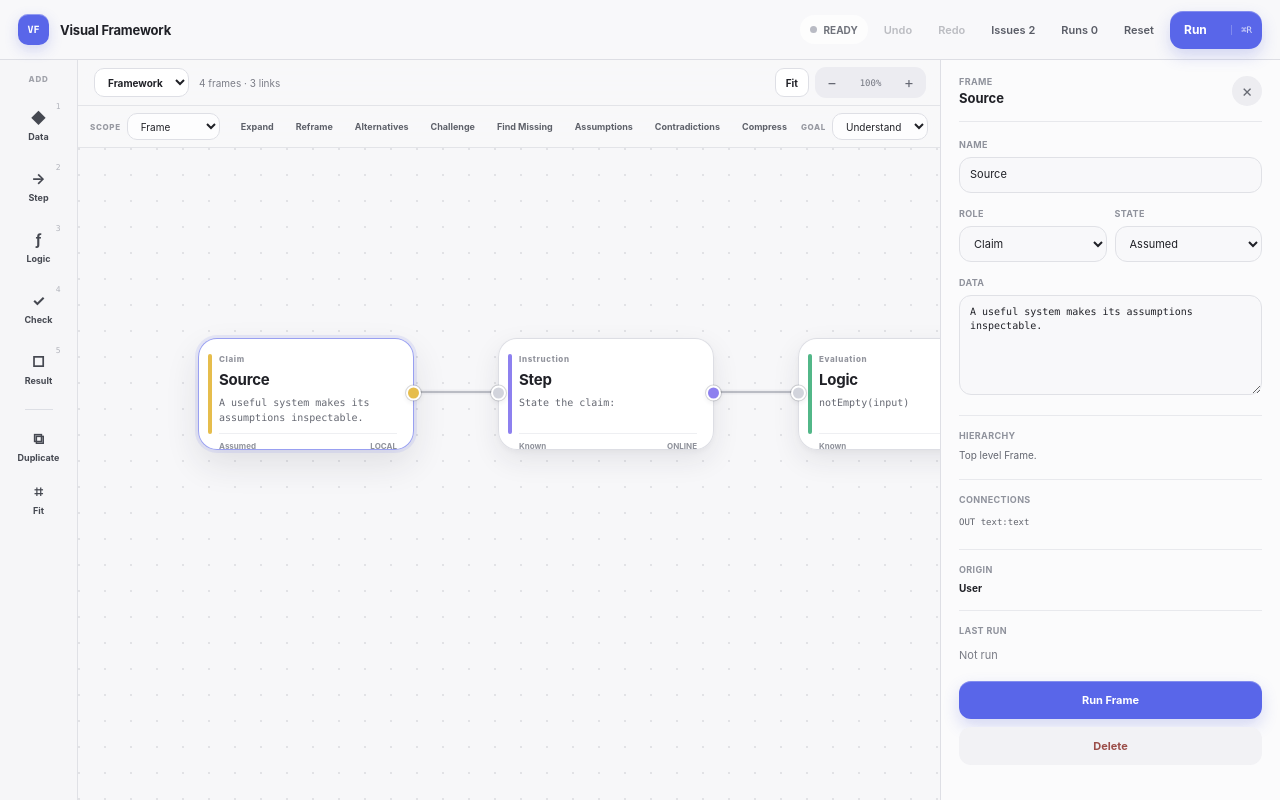
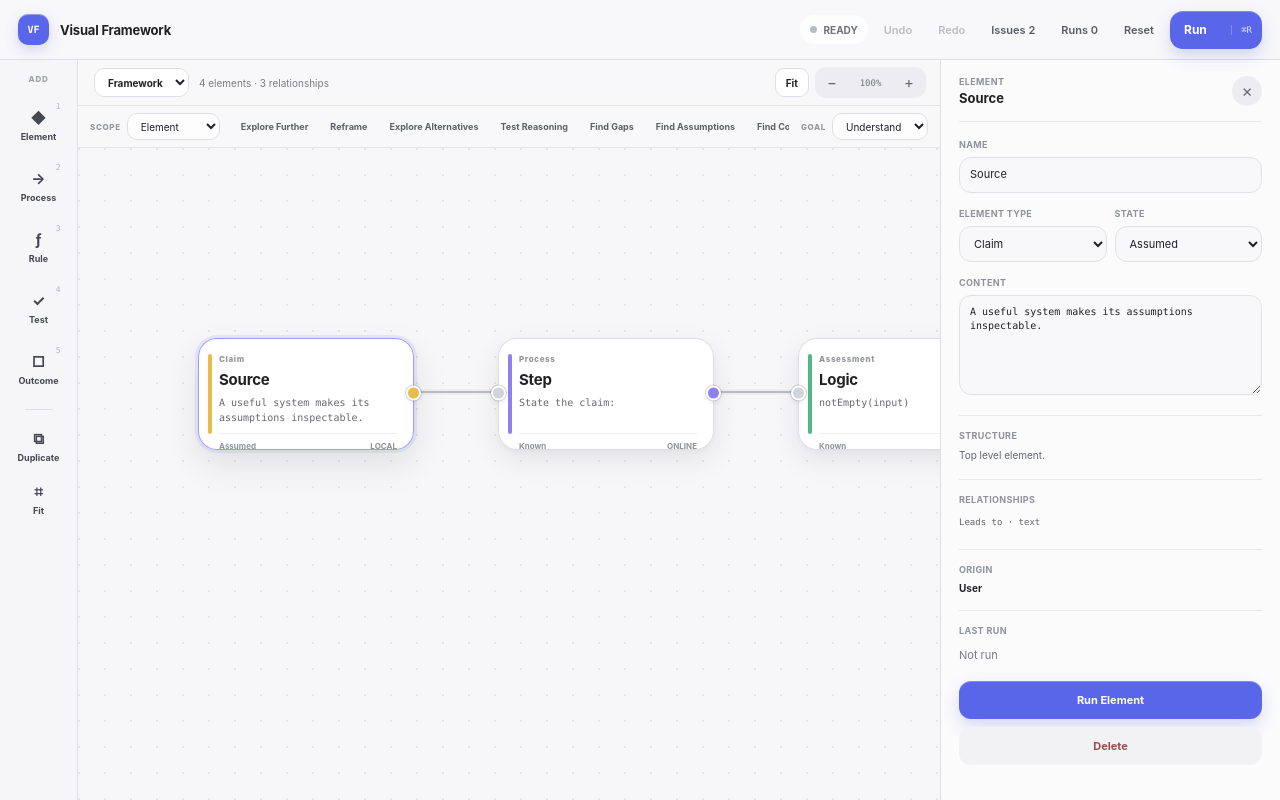
Before and after one commit to Joenasriani/visual-framework-system-app, a React (Vite) app: page / in a window 1280 px wide. Built offline with nearby package versions, Linux system fonts and the light colour scheme.

Commit message:
Human sciences nomenclature for VFA interface
User-facing terminology only. Internal graph types, runtime behavior, persistence, styling, layout, animation, and domain contracts remain unchanged.

```diff
--- a/src/App.tsx
+++ b/src/App.tsx
@@ -34,11 +34,11 @@ import {
 } from './storage/indexeddb';
 
 const KIND_LABELS: Record<FrameKind, string> = {
-  asset: 'DATA',
-  instruction: 'STEP',
-  expression: 'LOGIC',
-  check: 'CHECK',
-  output: 'RESULT'
+  asset: 'ELEMENT',
+  instruction: 'PROCESS',
+  expression: 'RULE',
+  check: 'TEST',
+  output: 'OUTCOME'
 };
 
 const ROLES: FrameRole[] = [
@@ -52,15 +52,52 @@ const RELATIONSHIPS: RelationshipMeaning[] = [
   'supports','challenges','contradicts','depends-on','causes','influences','constrains','explains','derives-from','evidence-for','assumes','questions','tests','validates','refines','reframes','alternative-to','contains','part-of'
 ];
 const STRUCTURAL_OPERATIONS: Array<[StructuralOperation, string]> = [
-  ['expand','Expand'],
+  ['expand','Explore Further'],
   ['reframe','Reframe'],
-  ['alternatives','Alternatives'],
-  ['challenge','Challenge'],
-  ['find-missing','Find Missing'],
-  ['identify-assumption','Assumptions'],
-  ['find-contradiction','Contradictions'],
-  ['compress','Compress']
+  ['alternatives','Explore Alternatives'],
+  ['challenge','Test Reasoning'],
+  ['find-missing','Find Gaps'],
+  ['identify-assumption','Find Assumptions'],
+  ['find-contradiction','Find Conflicts'],
+  ['compress','Condense']
 ];
+
+const ROLE_LABELS: Partial<Record<FrameRole, string>> = {
+  constraint: 'Condition',
+  effect: 'Outcome',
+  alternative: 'Alternative Explanation',
+  contradiction: 'Conflict',
+  transformation: 'Change Process',
+  evaluation: 'Assessment',
+  result: 'Finding',
+  instruction: 'Process'
+};
+
+const STATE_LABELS: Partial<Record<EpistemicState, string>> = {
+  disputed: 'Mixed / Disputed'
+};
+
+const RELATIONSHIP_LABELS: Partial<Record<RelationshipMeaning, string>> = {
+  'depends-on': 'Depends On',
+  'causes': 'Causes',
+  'influences': 'Influences',
+  'constrains': 'Limits',
+  'explains': 'Explains',
+  'derives-from': 'Comes From',
+  'evidence-for': 'Is Evidence For',
+  'assumes': 'Assumes',
+  'questions': 'Questions',
+  'tests': 'Tests',
+  'validates': 'Checks',
+  'refines': 'Refines',
+  'reframes': 'Reframes',
+  'alternative-to': 'Alternative To',
+  'contains': 'Contains',
+  'part-of': 'Part Of',
+  'supports': 'Supports',
+  'challenges': 'Challenges',
+  'contradicts': 'Conflicts With'
+};
 
 const clamp = (value: number, min: number, max: number) => Math.max(min, Math.min(max, value));
 const clone = <T,>(value: T): T => structuredClone(value);
@@ -70,6 +107,9 @@ const short = (value: unknown, limit = 82) => {
   return text.length > limit ? `${text.slice(0, Math.max(0, limit - 1))}…` : text;
 };
 const label = (value: string) => value.replaceAll('-', ' ').replace(/\b\w/g, match => match.toUpperCase());
+const roleLabel = (value: FrameRole) => ROLE_LABELS[value] ?? label(value);
+const stateLabel = (value: EpistemicState) => STATE_LABELS[value] ?? label(value);
+const relationshipLabel = (value: RelationshipMeaning) => RELATIONSHIP_LABELS[value] ?? label(value);
 
 function portCenter(frame: Frame, side: 'in' | 'out', index = 0) {
   return { x: side === 'out' ? frame.x + FRAME_WIDTH : frame.x, y: frame.y + 54 + index * 22 };
@@ -948,11 +988,11 @@ export default function App() {
       <aside className="tool-rail" aria-label="Add to framework">
         <div className="tool-caption">ADD</div>
         {([
-          ['asset', '◆', 'Data', '1'],
-          ['instruction', '→', 'Step', '2'],
-          ['expression', 'ƒ', 'Logic', '3'],
-          ['check', '✓', 'Check', '4'],
-          ['output', '□', 'Result', '5']
+          ['asset', '◆', 'Element', '1'],
+          ['instruction', '→', 'Process', '2'],
+          ['expression', 'ƒ', 'Rule', '3'],
+          ['check', '✓', 'Test', '4'],
+          ['output', '□', 'Outcome', '5']
         ] as const).map(([kind, glyph, toolLabel, key]) => (
           <button key={kind} className="tool" onClick={() => addFrame(kind)}>
             <span className="tool-glyph">{glyph}</span><span className="tool-label">{toolLabel}</span><span className="tool-key">{key}</span>
@@ -970,15 +1010,15 @@ export default function App() {
               {frameworkList.map(item => <option key={item.id} value={item.id}>{item.name}</option>)}
               {!frameworkList.some(item => item.id === framework.id) && <option value={framework.id}>{framework.name}</option>}
             </select>
-            <span>{framework.frames.length} frames · {connectionCount} links</span>
+            <span>{framework.frames.length} elements · {connectionCount} relationships</span>
             {selectedFrameIds.length > 1 && <b className="selection-count">{selectedFrameIds.length} selected</b>}
           </div>
           <div className="workspace-controls">
             {selectedFrameIds.length === 2 && <>
               <select className="relation-select" value={relationshipMeaning} onChange={(event: React.ChangeEvent<HTMLSelectElement>) => setRelationshipMeaning(event.target.value as RelationshipMeaning)}>
-                {RELATIONSHIPS.map(item => <option key={item} value={item}>{label(item)}</option>)}
+                {RELATIONSHIPS.map(item => <option key={item} value={item}>{relationshipLabel(item)}</option>)}
               </select>
-              <button className="quiet-action" onClick={connectMeaning}>Relate</button>
+              <button className="quiet-action" onClick={connectMeaning}>Connect</button>
             </>}
             <button className="quiet-action" onClick={fitView}>Fit</button>
             <div className="zoom"><button onClick={() => setScale(value => clamp(+(value - 0.1).toFixed(2), 0.35, 1.6))}>−</button><span>{Math.round(scale * 100)}%</span><button onClick={() => setScale(value => clamp(+(value + 0.1).toFixed(2), 0.35, 1.6))}>+</button></div>
@@ -986,7 +1026,7 @@ export default function App() {
         </div>
 
         <div className="structure-bar">
-          <div className="scope-control"><span>SCOPE</span><select value={scopeMode} onChange={(event: React.ChangeEvent<HTMLSelectElement>) => setScopeMode(event.target.value as ScopeMode)}><option value="frame">Frame</option><option value="selection">Selection</option><option value="branch">Branch</option><option value="framework">Framework</option></select></div>
+          <div className="scope-control"><span>SCOPE</span><select value={scopeMode} onChange={(event: React.ChangeEvent<HTMLSelectElement>) => setScopeMode(event.target.value as ScopeMode)}><option value="frame">Element</option><option value="selection">Selection</option><option value="branch">Path</option><option value="framework">Framework</option></select></div>
           <div className="structure-actions">
             {STRUCTURAL_OPERATIONS.map(([operation, operationLabel]) => <button key={operation} onClick={() => void runStructuralOperation(operation)} disabled={status === 'THINKING' || status === 'RUNNING'}>{operationLabel}</button>)}
           </div>
@@ -1030,7 +1070,7 @@ export default function App() {
                       onPointerDown={(event: React.PointerEvent<SVGPathElement>) => event.stopPropagation()}
                       onClick={(event: React.MouseEvent<SVGPathElement>) => { event.stopPropagation(); setSelectedFrameIds([]); setSelectedConnectionId(connection.id); }}
                     />
-                    {selected && semantic && <text className="connection-label" x={geometry.mid.x} y={geometry.mid.y - 9} textAnchor="middle">{label(connection.meaning ?? 'depends-on')}</text>}
+                    {selected && semantic && <text className="connection-label" x={geometry.mid.x} y={geometry.mid.y - 9} textAnchor="middle">{relationshipLabel(connection.meaning ?? 'depends-on')}</text>}
                     {selected && (
                       <g
                         className="connection-remove"
@@ -1055,7 +1095,7 @@ export default function App() {
                 const active = run?.activeFrameId === frame.id;
                 const selected = selectedFrameIds.includes(frame.id);
                 const body = active ? 'Running…' : step?.status === 'ok' ? short(step.output) : step?.status === 'error' ? 'Execution stopped' : frame.kind === 'asset' ? short(frame.value) : frame.body || '';
-                const meta = active ? 'RUNNING' : step ? `${step.durationMs}ms` : frame.epistemicState ? label(frame.epistemicState) : frame.outputs[0]?.type ?? 'result';
+                const meta = active ? 'RUNNING' : step ? `${step.durationMs}ms` : frame.epistemicState ? stateLabel(frame.epistemicState) : 'UNASSESSED';
                 const children = childrenByParent.get(frame.id) ?? [];
                 const parent = frame.parentId ? frameMap.get(frame.parentId) : undefined;
                 return (
@@ -1069,7 +1109,7 @@ export default function App() {
                     onPointerUp={onFramePointerUp}
                     onDoubleClick={() => { setSelectedFrameIds([frame.id]); setSideMode('frame'); }}
                   >
-                    <div className="frame-index">{label(frame.role ?? KIND_LABELS[frame.kind])}</div>
+                    <div className="frame-index">{frame.role ? roleLabel(frame.role) : KIND_LABELS[frame.kind]}</div>
                     <div className="frame-title">{frame.title}</div>
                     <div className="frame-body">{body}</div>
                     <div className="frame-meta"><span>{meta}</span><span>{frame.operation === 'MODEL' ? 'ONLINE' : 'LOCAL'}</span></div>
@@ -1081,7 +1121,7 @@ export default function App() {
                         data-port="in"
                         data-frame-id={frame.id}
                         data-port-id={port.id}
-                        title={`${port.name}: ${port.type}`}
+                        title="Connect into this element"
                         className={`port port-in${wire ? compatible(wire.outputType, port.type) && wire.fromFrame !== frame.id ? ' can-connect' : ' cannot-connect' : ''}`}
                         style={{ top: 54 + index * 22 }}
                         onPointerDown={(event: React.PointerEvent<HTMLButtonElement>) => event.stopPropagation()}
@@ -1093,7 +1133,7 @@ export default function App() {
                         data-port="out"
                         data-frame-id={frame.id}
                         data-port-id={port.id}
-                        title={`${port.name}: ${port.type}`}
+                        title="Connect from this element"
                         className="port port-out"
                         style={{ top: 54 + index * 22 }}
                         onPointerDown={(event: React.PointerEvent<HTMLButtonElement>) => startWire(event, frame, port, index)}
@@ -1159,43 +1199,43 @@ function FrameInspector({ frame, step, selectedCount, childCount, onClose, onCha
   onRelease: () => void;
   onToggleCollapse: () => void;
 }) {
-  const bodyLabel = { asset: 'Data', instruction: 'Order', expression: 'Logic', check: 'Check', output: 'Content' }[frame.kind];
+  const bodyLabel = { asset: 'Content', instruction: 'Instruction', expression: 'Rule', check: 'Test', output: 'Finding' }[frame.kind];
   return <>
-    <div className="inspector-head"><div><span>FRAME</span><strong>{frame.title}</strong></div><button className="close-inspector" onClick={onClose}>×</button></div>
+    <div className="inspector-head"><div><span>ELEMENT</span><strong>{frame.title}</strong></div><button className="close-inspector" onClick={onClose}>×</button></div>
     <label className="field"><span>Name</span><input value={frame.title} onChange={(event: React.ChangeEvent<HTMLInputElement>) => onChange({ title: event.target.value })} /></label>
     <div className="dual-field">
-      <label className="field"><span>Role</span><select value={frame.role ?? 'concept'} onChange={(event: React.ChangeEvent<HTMLSelectElement>) => onChange({ role: event.target.value as FrameRole })}>{ROLES.map(role => <option key={role} value={role}>{label(role)}</option>)}</select></label>
-      <label className="field"><span>State</span><select value={frame.epistemicState ?? 'unknown'} onChange={(event: React.ChangeEvent<HTMLSelectElement>) => onChange({ epistemicState: event.target.value as EpistemicState })}>{STATES.map(state => <option key={state} value={state}>{label(state)}</option>)}</select></label>
+      <label className="field"><span>Element Type</span><select value={frame.role ?? 'concept'} onChange={(event: React.ChangeEvent<HTMLSelectElement>) => onChange({ role: event.target.value as FrameRole })}>{ROLES.map(role => <option key={role} value={role}>{roleLabel(role)}</option>)}</select></label>
+      <label className="field"><span>State</span><select value={frame.epistemicState ?? 'unknown'} onChange={(event: React.ChangeEvent<HTMLSelectElement>) => onChange({ epistemicState: event.target.value as EpistemicState })}>{STATES.map(state => <option key={state} value={state}>{stateLabel(state)}</option>)}</select></label>
     </div>
-    {frame.kind === 'instruction' && <div className="order-block"><span>Orders</span><div className="order-list">{FRAME_ORDERS.map(order => <button key={order.id} className={frame.orderPreset === order.id ? 'active' : ''} onClick={() => onChange({ title: order.title, body: order.prompt, operation: 'MODEL', orderPreset: order.id })}>{order.title}</button>)}</div></div>}
+    {frame.kind === 'instruction' && <div className="order-block"><span>Methods</span><div className="order-list">{FRAME_ORDERS.map(order => <button key={order.id} className={frame.orderPreset === order.id ? 'active' : ''} onClick={() => onChange({ title: order.title, body: order.prompt, operation: 'MODEL', orderPreset: order.id })}>{order.title}</button>)}</div></div>}
     {frame.kind !== 'output' && <label className="field"><span>{bodyLabel}</span><textarea value={String(frame.kind === 'asset' ? frame.value ?? '' : frame.body)} onChange={(event: React.ChangeEvent<HTMLTextAreaElement>) => frame.kind === 'asset' ? onChange({ value: event.target.value }) : onChange({ body: event.target.value, orderPreset: '' })} /></label>}
-    {(frame.kind === 'instruction' || frame.kind === 'expression') && <div className="seg-field"><span>Mode</span><div className="seg"><button className={frame.operation === 'DETERMINISTIC' ? 'active' : ''} onClick={() => onChange({ operation: 'DETERMINISTIC' })}>Local</button><button className={frame.operation === 'MODEL' ? 'active' : ''} onClick={() => onChange({ operation: 'MODEL' })}>Online</button></div></div>}
-    {frame.kind === 'expression' && <div className="seg-field"><span>Behavior</span><div className="seg"><button className={frame.expressionClass === 'EXECUTABLE' ? 'active' : ''} onClick={() => onChange({ expressionClass: 'EXECUTABLE' })}>Run</button><button className={frame.expressionClass === 'DESCRIPTIVE' ? 'active' : ''} onClick={() => onChange({ expressionClass: 'DESCRIPTIVE' })}>Note</button></div></div>}
-    <div className="hierarchy-block"><span>Hierarchy</span><p>{frame.parentId ? 'Contained by another Frame.' : 'Top level Frame.'}{childCount ? ` Contains ${childCount}.` : ''}</p>{selectedCount > 1 && <button onClick={onContain}>Contain selection in active Frame</button>}{frame.parentId && <button onClick={onRelease}>Release from parent</button>}{childCount > 0 && <button onClick={onToggleCollapse}>{frame.collapsed ? 'Expand children' : 'Collapse children'}</button>}</div>
-    <div className="io-block"><span>Connections</span>{[...frame.inputs.map(port => `IN  ${port.name}:${port.type}`), ...frame.outputs.map(port => `OUT ${port.name}:${port.type}`)].map(text => <code key={text}>{text}</code>)}</div>
+    {(frame.kind === 'instruction' || frame.kind === 'expression') && <div className="seg-field"><span>Processing</span><div className="seg"><button className={frame.operation === 'DETERMINISTIC' ? 'active' : ''} onClick={() => onChange({ operation: 'DETERMINISTIC' })}>Local</button><button className={frame.operation === 'MODEL' ? 'active' : ''} onClick={() => onChange({ operation: 'MODEL' })}>Model</button></div></div>}
+    {frame.kind === 'expression' && <div className="seg-field"><span>Use As</span><div className="seg"><button className={frame.expressionClass === 'EXECUTABLE' ? 'active' : ''} onClick={() => onChange({ expressionClass: 'EXECUTABLE' })}>Active Rule</button><button className={frame.expressionClass === 'DESCRIPTIVE' ? 'active' : ''} onClick={() => onChange({ expressionClass: 'DESCRIPTIVE' })}>Descriptive Note</button></div></div>}
+    <div className="hierarchy-block"><span>Structure</span><p>{frame.parentId ? 'Inside another element.' : 'Top level element.'}{childCount ? ` Contains ${childCount}.` : ''}</p>{selectedCount > 1 && <button onClick={onContain}>Group selection inside active element</button>}{frame.parentId && <button onClick={onRelease}>Move out of group</button>}{childCount > 0 && <button onClick={onToggleCollapse}>{frame.collapsed ? 'Show contained elements' : 'Hide contained elements'}</button>}</div>
+    <div className="io-block"><span>Relationships</span>{[...frame.inputs.map(port => `Receives · ${port.name}`), ...frame.outputs.map(port => `Leads to · ${port.name}`)].map(text => <code key={text}>{text}</code>)}</div>
     <div className="provenance-block"><span>Origin</span><b>{label(frame.provenance?.origin ?? 'user')}</b>{frame.provenance?.source && <small>{frame.provenance.source}</small>}</div>
-    <div className="trace-block"><span>Last run</span>{step ? <><b className={`trace-state trace-${step.status}`}>{step.status === 'ok' ? 'DONE' : 'ERROR'}</b><dl><dt>Input</dt><dd>{short(step.input, 180)}</dd><dt>Order</dt><dd>{frame.body || 'Local operation'}</dd><dt>Output</dt><dd>{short(step.output, 180)}</dd><dt>Executor</dt><dd>{step.executor === 'MODEL' ? 'Online model' : 'Local'}</dd>{step.error && <><dt>Error</dt><dd>{step.error}</dd></>}</dl></> : <em>Not run</em>}</div>
-    <button className="inspector-run" onClick={onRun}>Run Frame</button>
+    <div className="trace-block"><span>Last run</span>{step ? <><b className={`trace-state trace-${step.status}`}>{step.status === 'ok' ? 'DONE' : 'ERROR'}</b><dl><dt>Received</dt><dd>{short(step.input, 180)}</dd><dt>Instruction</dt><dd>{frame.body || 'Local process'}</dd><dt>Produced</dt><dd>{short(step.output, 180)}</dd><dt>Processing</dt><dd>{step.executor === 'MODEL' ? 'Model' : 'Local'}</dd>{step.error && <><dt>Error</dt><dd>{step.error}</dd></>}</dl></> : <em>Not run</em>}</div>
+    <button className="inspector-run" onClick={onRun}>Run Element</button>
     <button className="delete-btn" onClick={onDelete}>Delete</button>
   </>;
 }
 
 function ProposalInspector({ proposal, onAccept, onReject, onClose }: { proposal: Proposal; onAccept: () => void; onReject: () => void; onClose: () => void }) {
   return <>
-    <div className="inspector-head"><div><span>PROPOSAL</span><strong>{label(proposal.operation)}</strong></div><button className="close-inspector" onClick={onClose}>×</button></div>
+    <div className="inspector-head"><div><span>SUGGESTED CHANGE</span><strong>{STRUCTURAL_OPERATIONS.find(([operation]) => operation === proposal.operation)?.[1] ?? label(proposal.operation)}</strong></div><button className="close-inspector" onClick={onClose}>×</button></div>
     <p className="proposal-summary">{proposal.summary}</p>
-    <div className="proposal-list">{proposal.additions.length ? proposal.additions.map(item => <article key={item.tempId}><span>{label(item.role ?? 'concept')}</span><strong>{item.title}</strong>{item.body && <p>{item.body}</p>}<small>{item.relationshipToAnchor ? label(item.relationshipToAnchor) : 'No relationship specified'}</small></article>) : <p className="empty-copy">No structural addition was proposed.</p>}</div>
-    <button className="inspector-run" onClick={onAccept}>{proposal.operation === 'compress' ? 'Create Framework' : 'Accept Proposal'}</button>
-    <button className="delete-btn" onClick={onReject}>Reject</button>
+    <div className="proposal-list">{proposal.additions.length ? proposal.additions.map(item => <article key={item.tempId}><span>{roleLabel(item.role ?? 'concept')}</span><strong>{item.title}</strong>{item.body && <p>{item.body}</p>}<small>{item.relationshipToAnchor ? relationshipLabel(item.relationshipToAnchor) : 'No relationship specified'}</small></article>) : <p className="empty-copy">No structural addition was proposed.</p>}</div>
+    <button className="inspector-run" onClick={onAccept}>{proposal.operation === 'compress' ? 'Create Framework' : 'Apply Changes'}</button>
+    <button className="delete-btn" onClick={onReject}>Dismiss</button>
   </>;
 }
 
 function IssuesInspector({ issues, executionIssues, onSelect, onClose }: { issues: ReturnType<typeof lintFramework>; executionIssues: string[]; onSelect: (ids: string[]) => void; onClose: () => void }) {
   return <>
-    <div className="inspector-head"><div><span>FRAMEWORK</span><strong>Issues</strong></div><button className="close-inspector" onClick={onClose}>×</button></div>
-    {!issues.length && !executionIssues.length && <p className="empty-copy">No current issues.</p>}
+    <div className="inspector-head"><div><span>FRAMEWORK</span><strong>Checks</strong></div><button className="close-inspector" onClick={onClose}>×</button></div>
+    {!issues.length && !executionIssues.length && <p className="empty-copy">No current concerns.</p>}
     <div className="issue-list">
-      {executionIssues.map((message, index) => <article key={`execution-${index}`} className="issue error"><span>EXECUTION</span><p>{message}</p></article>)}
+      {executionIssues.map((message, index) => <article key={`execution-${index}`} className="issue error"><span>RUN</span><p>{message}</p></article>)}
       {issues.map(issue => <button key={issue.id} className={`issue ${issue.severity}`} onClick={() => onSelect(issue.frameIds)}><span>{issue.code.replaceAll('_', ' ')}</span><p>{issue.message}</p></button>)}
     </div>
   </>;
@@ -1204,18 +1244,18 @@ function IssuesInspector({ issues, executionIssues, onSelect, onClose }: { issue
 function RunsInspector({ runs, activeRun, onSelect, onClose }: { runs: FrameworkRun[]; activeRun: FrameworkRun | null; onSelect: (run: FrameworkRun) => void; onClose: () => void }) {
   return <>
     <div className="inspector-head"><div><span>FRAMEWORK</span><strong>Runs</strong></div><button className="close-inspector" onClick={onClose}>×</button></div>
-    {!runs.length && <p className="empty-copy">No saved Runs yet.</p>}
-    <div className="run-list">{runs.map(item => <button key={item.id} className={activeRun?.id === item.id ? 'active' : ''} onClick={() => onSelect(item)}><span>{item.status.toUpperCase()}</span><strong>{new Date(item.startedAt).toLocaleString()}</strong><small>{item.steps.length} steps</small></button>)}</div>
-    {activeRun && <div className="run-detail"><span>Selected Run</span>{activeRun.steps.map(step => <article key={step.frameId}><b>{step.frameId}</b><small>{step.status.toUpperCase()} · {step.durationMs}ms</small><p>{short(step.output ?? step.error, 220)}</p></article>)}</div>}
+    {!runs.length && <p className="empty-copy">No saved runs yet.</p>}
+    <div className="run-list">{runs.map(item => <button key={item.id} className={activeRun?.id === item.id ? 'active' : ''} onClick={() => onSelect(item)}><span>{item.status.toUpperCase()}</span><strong>{new Date(item.startedAt).toLocaleString()}</strong><small>{item.steps.length} elements</small></button>)}</div>
+    {activeRun && <div className="run-detail"><span>Selected run</span>{activeRun.steps.map(step => <article key={step.frameId}><b>{step.frameId}</b><small>{step.status.toUpperCase()} · {step.durationMs}ms</small><p>{short(step.output ?? step.error, 220)}</p></article>)}</div>}
   </>;
 }
 
 function FrameworkInspector({ framework, pendingProposals, transformations, onOpenProposal, onOpenIssues, onOpenRuns }: { framework: FrameworkDocument; pendingProposals: number; transformations: number; onOpenProposal: () => void; onOpenIssues: () => void; onOpenRuns: () => void }) {
   return <div className="framework-inspector">
     <div className="inspector-head"><div><span>FRAMEWORK</span><strong>{framework.name}</strong></div></div>
-    <dl><dt>Goal</dt><dd>{label(framework.goal ?? 'understand')}</dd><dt>Version</dt><dd>{framework.version ?? 1}</dd><dt>Frames</dt><dd>{framework.frames.length}</dd><dt>Relationships</dt><dd>{framework.connections.length}</dd><dt>Transformations</dt><dd>{transformations}</dd></dl>
-    {pendingProposals > 0 && <button className="panel-action" onClick={onOpenProposal}>Review Proposal</button>}
-    <button className="panel-action" onClick={onOpenIssues}>Inspect Issues</button>
+    <dl><dt>Goal</dt><dd>{label(framework.goal ?? 'understand')}</dd><dt>Version</dt><dd>{framework.version ?? 1}</dd><dt>Elements</dt><dd>{framework.frames.length}</dd><dt>Relationships</dt><dd>{framework.connections.length}</dd><dt>Transformations</dt><dd>{transformations}</dd></dl>
+    {pendingProposals > 0 && <button className="panel-action" onClick={onOpenProposal}>Review Suggested Change</button>}
+    <button className="panel-action" onClick={onOpenIssues}>Inspect Checks</button>
     <button className="panel-action" onClick={onOpenRuns}>Inspect Runs</button>
   </div>;
 }
```
